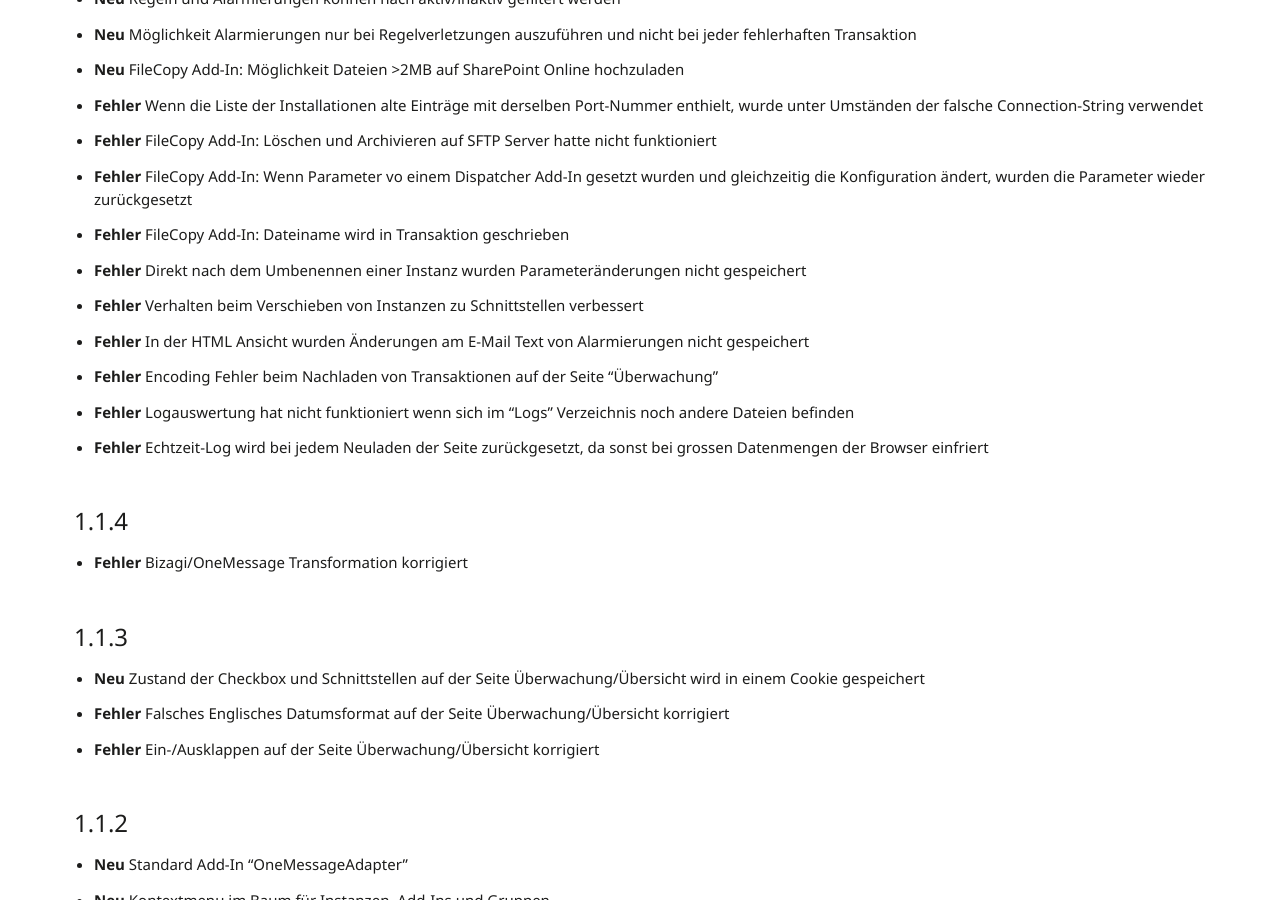
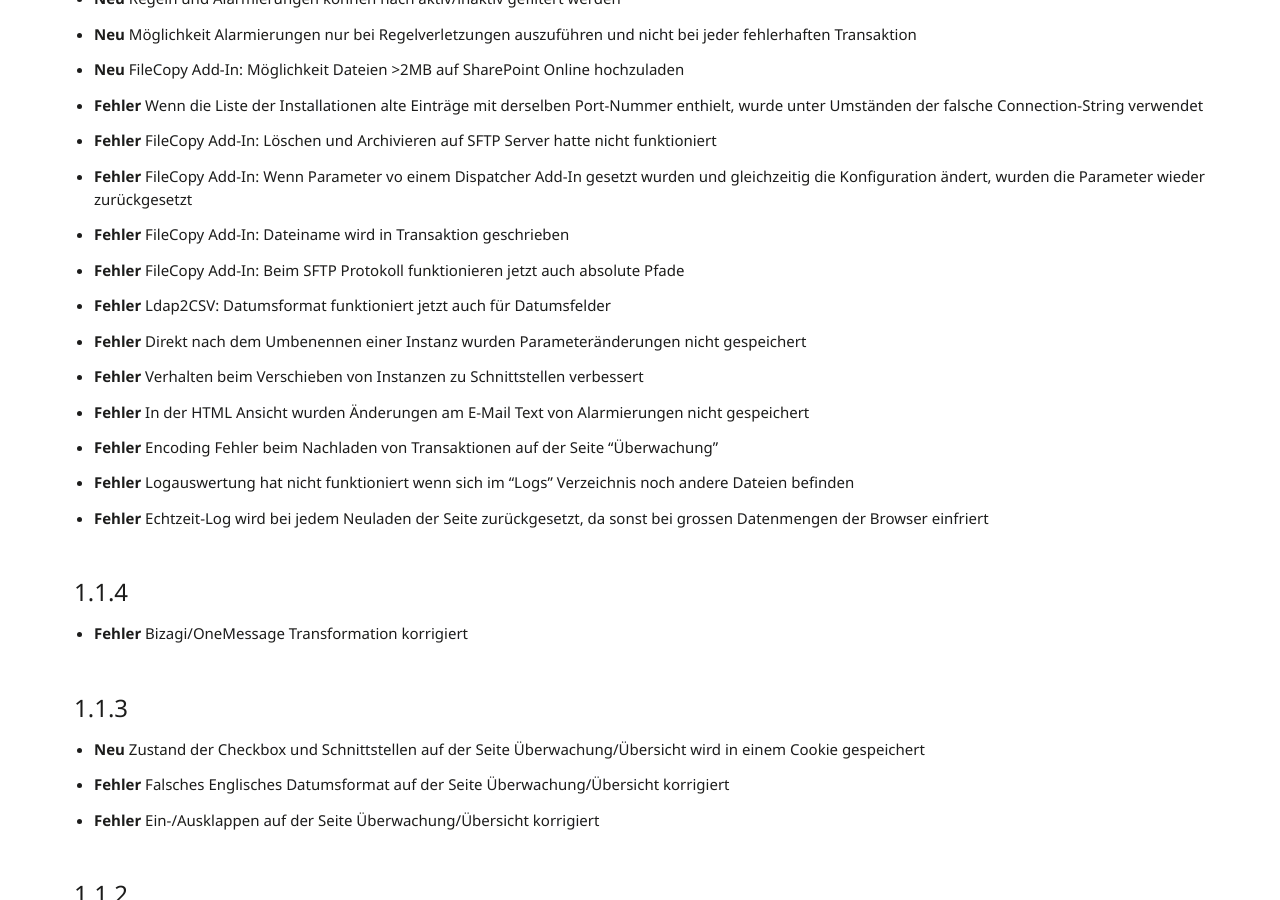
Before and after one commit to primesoft-group/oneconnexx-docs, a Jekyll site: the page built from _pages/setup/de/releasenotes.md, in a window 1280 px wide and 900 px high, scrolled down 744 px. Built offline with Jekyll 4.4.1, drawn with Linux system fonts in a browser that asks for light colours; nearby versions of some CDN libraries; some web fonts are replaced.

Commit message:
Update releasenotes.md

```diff
--- a/_pages/setup/de/releasenotes.md
+++ b/_pages/setup/de/releasenotes.md
@@ -22,6 +22,8 @@ permalink: "setup/de/releasenotes/"
 * __Fehler__ FileCopy Add-In: Löschen und Archivieren auf SFTP Server hatte nicht funktioniert
 * __Fehler__ FileCopy Add-In: Wenn Parameter vo einem Dispatcher Add-In gesetzt wurden und gleichzeitig die Konfiguration ändert, wurden die Parameter wieder zurückgesetzt
 * __Fehler__ FileCopy Add-In: Dateiname wird in Transaktion geschrieben
+* __Fehler__ FileCopy Add-In: Beim SFTP Protokoll funktionieren jetzt auch absolute Pfade
+* __Fehler__ Ldap2CSV: Datumsformat funktioniert jetzt auch für Datumsfelder
 * __Fehler__ Direkt nach dem Umbenennen einer Instanz wurden Parameteränderungen nicht gespeichert
 * __Fehler__ Verhalten beim Verschieben von Instanzen zu Schnittstellen verbessert
 * __Fehler__ In der HTML Ansicht wurden Änderungen am E-Mail Text von Alarmierungen nicht gespeichert
```
